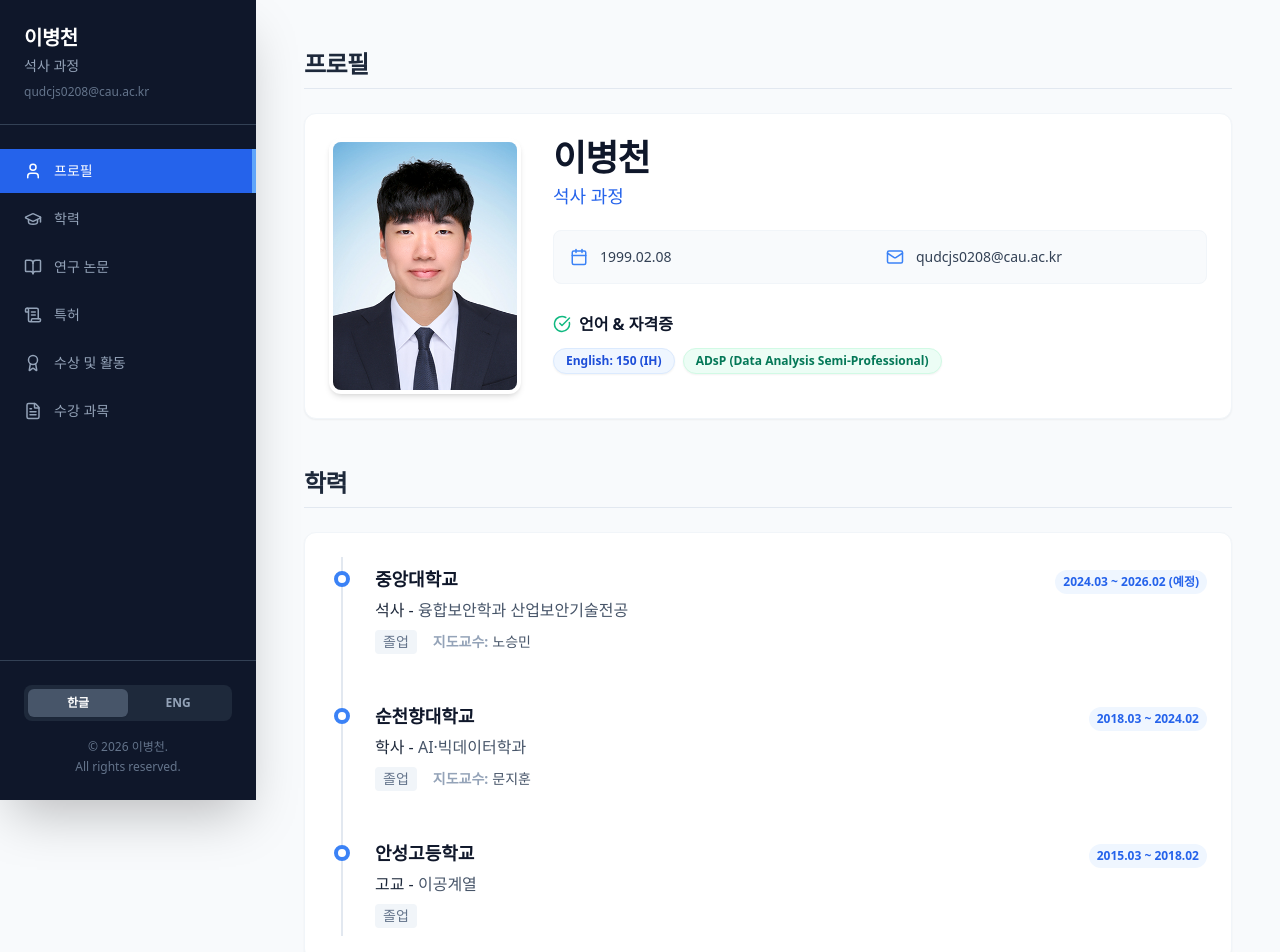
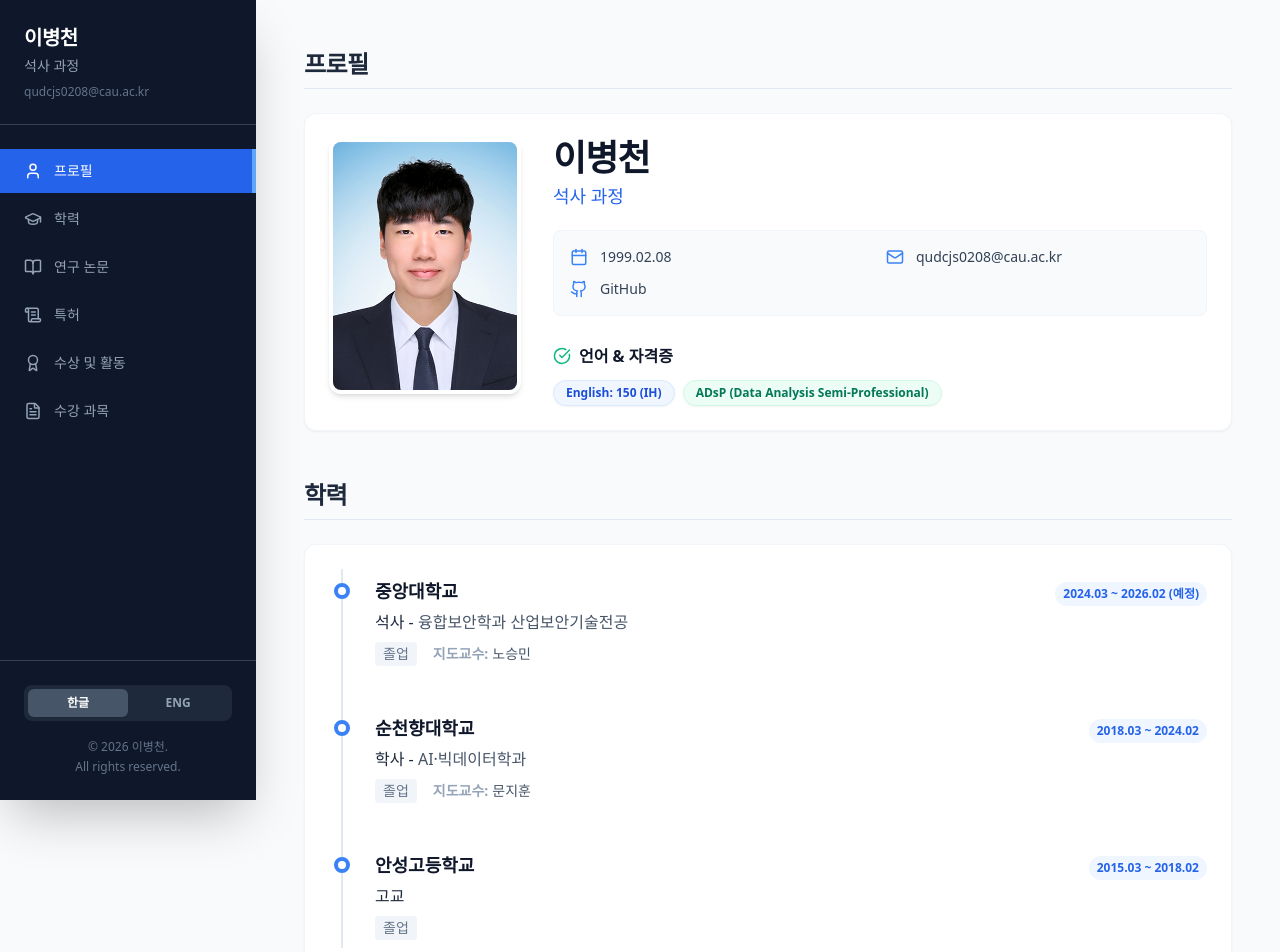
Before and after one commit to cheonbung/byeongcheon-lee-portfolio, a React (Vite) app: page / in a window 1280 px wide. Shown: the top 952 px of the page. Built offline with nearby package versions, Linux system fonts and the light colour scheme.

Commit message:
Update profile: remove high school major, add GitHub link

```diff
--- a/index.html
+++ b/index.html
@@ -2,6 +2,7 @@
 <html lang="ko">
 
 <head>
+  <meta name="google-site-verification" content="j_B57-Oa1NGvvQ10z7JQMuyV_OVszR85NB9R0OWK1rA" />
   <meta charset="UTF-8" />
   <meta name="viewport" content="width=device-width, initial-scale=1.0" />
 
--- a/src/App.tsx
+++ b/src/App.tsx
@@ -5,7 +5,7 @@ import { DATA_KO, DATA_EN } from './constants';
 import { Language } from './types';
 import {
   Mail, ExternalLink, Calendar, CheckCircle,
-  Award as AwardIcon, Book, Building2
+  Award as AwardIcon, Book, Building2, Github, Linkedin
 } from 'lucide-react';
 
 function App() {
@@ -89,10 +89,27 @@ function App() {
                   <Mail size={18} className="text-blue-500" />
                   <a href={`mailto:${data.profile.email}`} className="hover:text-blue-700 transition-colors font-medium">{data.profile.email}</a>
                 </div>
+                {/* Website Link */}
                 {data.profile.website !== '-' && (
                   <div className="flex items-center gap-3 justify-center md:justify-start">
                     <ExternalLink size={18} className="text-blue-500" />
                     <a href={data.profile.website} target="_blank" rel="noreferrer" className="hover:text-blue-700 transition-colors">Website</a>
+                  </div>
+                )}
+
+                {/* GitHub Link */}
+                {data.profile.github && (
+                  <div className="flex items-center gap-3 justify-center md:justify-start">
+                    <Github size={18} className="text-blue-500" />
+                    <a href={data.profile.github} target="_blank" rel="noreferrer" className="hover:text-blue-700 transition-colors">GitHub</a>
+                  </div>
+                )}
+
+                {/* LinkedIn Link (Placeholder check) */}
+                {data.profile.linkedin && data.profile.linkedin !== '-' && (
+                  <div className="flex items-center gap-3 justify-center md:justify-start">
+                    <Linkedin size={18} className="text-blue-500" />
+                    <a href={data.profile.linkedin} target="_blank" rel="noreferrer" className="hover:text-blue-700 transition-colors">LinkedIn</a>
                   </div>
                 )}
               </div>
@@ -128,7 +145,12 @@ function App() {
                   <h3 className="font-bold text-lg text-slate-900">{edu.school}</h3>
                   <span className="text-xs font-bold text-blue-600 bg-blue-50 px-2 py-1 rounded-full">{edu.period}</span>
                 </div>
-                <div className="text-slate-800 font-medium text-base">{edu.degree} - <span className="text-slate-600 font-normal">{edu.major}</span></div>
+                <div className="text-slate-800 font-medium text-base">
+                  {edu.degree}
+                  {edu.major && edu.major !== "" && (
+                    <> - <span className="text-slate-600 font-normal">{edu.major}</span></>
+                  )}
+                </div>
                 <div className="flex gap-4 text-sm text-slate-500 mt-2">
                   <span className="flex items-center gap-1 bg-slate-100 px-2 py-0.5 rounded">{edu.status}</span>
                   {edu.advisor && edu.advisor !== '-' && (
@@ -154,7 +176,6 @@ function App() {
                 {data.publications.map((pub, idx) => (
                   <div key={idx} className="p-5 rounded-xl bg-white border border-slate-100 shadow-sm hover:shadow-md hover:border-blue-100 transition-all duration-300">
                     <div className="flex flex-col sm:flex-row justify-between items-start gap-3 mb-2">
-                      {/* whitespace-pre-line 추가: 줄바꿈 적용 */}
                       <h4 className="font-bold text-slate-800 text-base leading-snug whitespace-pre-line">{pub.title}</h4>
                       <span className={`shrink-0 px-2.5 py-1 text-[10px] uppercase tracking-wide font-bold rounded-full ${pub.type === 'SCIE' ? 'bg-orange-100 text-orange-700' :
                           pub.type === 'SSCI' ? 'bg-purple-100 text-purple-700' :
@@ -183,7 +204,6 @@ function App() {
               <div className="space-y-4">
                 {data.conferences.map((conf, idx) => (
                   <div key={idx} className="group relative pl-5 border-l-2 border-slate-200 hover:border-blue-400 transition-colors py-1">
-                    {/* whitespace-pre-line 추가 */}
                     <h4 className="font-medium text-slate-800 text-sm md:text-base leading-snug group-hover:text-blue-700 transition-colors whitespace-pre-line">{conf.title}</h4>
                     <p className="text-xs md:text-sm text-slate-500 mt-1">{formatAuthors(conf.authors)}</p>
                     <div className="flex flex-wrap gap-x-4 gap-y-1 mt-2 text-xs text-slate-400">
@@ -214,7 +234,6 @@ function App() {
                   </div>
                 </div>
                 <div className="flex-1">
-                  {/* whitespace-pre-line 추가 */}
                   <h4 className="font-bold text-slate-900 mb-2 leading-snug whitespace-pre-line">{patent.title}</h4>
                   <div className="text-sm text-slate-600 mb-3">
                     {formatAuthors(patent.inventors)}
--- a/src/constants.tsx
+++ b/src/constants.tsx
@@ -1,7 +1,7 @@
 import { PortfolioData } from './types';
 
 // =============================================================================
-// COMMON DATA (Languages, Certifications)
+// COMMON DATA
 // =============================================================================
 
 const COMMON_LANGUAGES = [
@@ -51,7 +51,9 @@ export const DATA_KO: PortfolioData = {
     email: "qudcjs0208@cau.ac.kr",
     website: "-",
     phone: "-",
-    imagePath: "/byeongcheon-lee-portfolio/images/profile.jpg"
+    imagePath: "/byeongcheon-lee-portfolio/images/profile.jpg",
+    github: "https://github.com/cheonbung", // 추가됨
+    linkedin: "-" // 추가됨 (임시)
   },
   education: [
     {
@@ -76,7 +78,7 @@ export const DATA_KO: PortfolioData = {
       period: "2015.03 ~ 2018.02",
       degree: "고교",
       school: "안성고등학교",
-      major: "이공계열",
+      major: "", // 삭제됨 (빈 문자열)
       status: "졸업",
       advisor: "-"
     }
@@ -425,7 +427,9 @@ export const DATA_EN: PortfolioData = {
     email: "qudcjs0208@cau.ac.kr",
     website: "-",
     phone: "-",
-    imagePath: "/byeongcheon-lee-portfolio/images/profile.jpg"
+    imagePath: "/byeongcheon-lee-portfolio/images/profile.jpg",
+    github: "https://github.com/cheonbung", // 추가됨
+    linkedin: "-" // 추가됨 (임시)
   },
   education: [
     {
@@ -450,7 +454,7 @@ export const DATA_EN: PortfolioData = {
       period: "2015.03 ~ 2018.02",
       degree: "High School",
       school: "Anseong High School",
-      major: "-",
+      major: "", // 삭제됨 (빈 문자열)
       status: "Graduation",
       advisor: "-"
     }
--- a/src/types.ts
+++ b/src/types.ts
@@ -1,5 +1,3 @@
-// src/types.ts (전체 덮어쓰기)
-
 export type Language = 'KO' | 'EN';
 
 export interface BaseData {
@@ -14,7 +12,7 @@ export interface Education {
   major: string;
   status: string;
   advisor?: string;
-  advisorLabel?: string; // "지도교수" or "Advisor"
+  advisorLabel?: string;
 }
 
 export interface Course {
@@ -79,12 +77,14 @@ export interface Award {
 
 export interface Profile {
   name: string;
-  role?: string; // e.g., "M.S. Candidate"
+  role?: string;
   birthDate: string;
   email: string;
   website: string;
   phone: string;
-  imagePath: string; // 이미지 경로 추가
+  imagePath: string;
+  github: string;   // 추가됨
+  linkedin: string; // 추가됨
 }
 
 export interface UIStrings {
```
